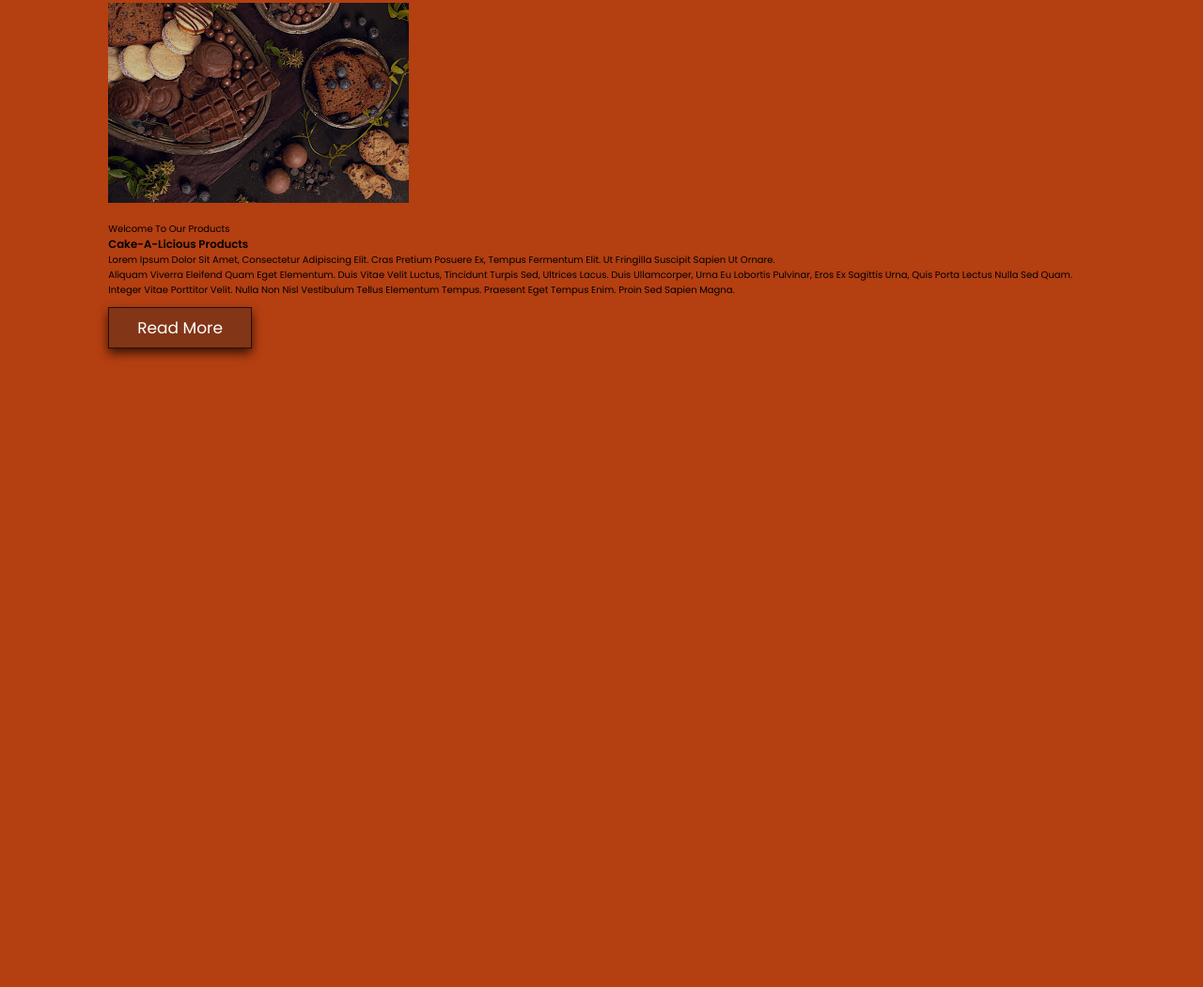
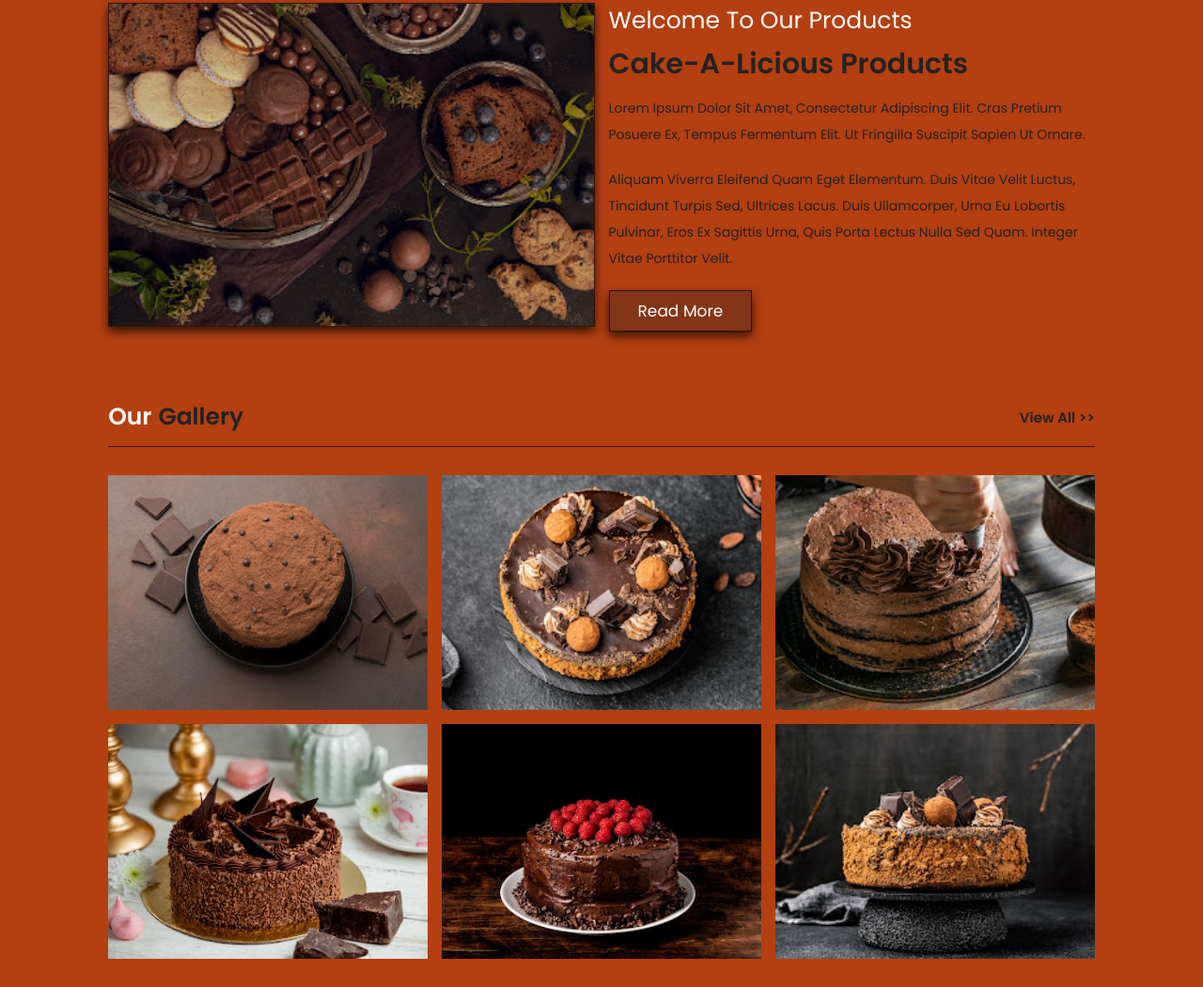
Before and after one commit to mfelicianosousa/cake-shop, a plain HTML site: page index.html in a window 1280 px wide. Shown: the part 2668-3719 px from the top of the page at 94% size. Before the commit the page ends 3069 px from the top, so only its background shows below. Drawn offline with Linux system fonts and the light colour scheme.

Commit message:
add our Gallery html and css

```diff
--- a/index.html
+++ b/index.html
@@ -339,7 +339,7 @@
         <div class="img">
             <img src="img/about-img.jpg" alt="">
         </div>
-        <div ckass="content">
+        <div class="content">
             <span>Welcome to our products</span>
             <h3>Cake-A-Licious products</h3>
             <p>Lorem ipsum dolor sit amet, consectetur adipiscing elit.
@@ -352,13 +352,74 @@
                 ultrices lacus. Duis ullamcorper, urna eu lobortis
                 pulvinar, eros ex sagittis urna, quis porta lectus
                 nulla sed quam. Integer vitae porttitor velit.
-                Nulla non nisl vestibulum tellus elementum tempus.
-                Praesent eget tempus enim. Proin sed sapien magna.
             </p>
             <a href="#" class="btn">read more</a>
         </div>
     </section>
     <!-- about section end -->
+    <!-- Gallery section init -->
+    <section class="gallery">
+        <h1 class="title"> our <span>gallery</span> <a href="#">view all >></a> </h1>
+        <div class="box-container">
+
+            <div class="box">
+                <img decoding="async" src="img/gallery-img-1.jpg" alt="">
+                <div class="icons">
+                    <a href="#" class="fas fa-eye"></a>
+                    <a href="#" class="fas fa-heart"></a>
+                    <a href="#" class="fas fa-share-alt"></a>
+                </div>
+            </div>
+
+            <div class="box">
+                <img decoding="async" src="img/gallery-img-2.jpg" alt="">
+                <div class="icons">
+                    <a href="#" class="fas fa-eye"></a>
+                    <a href="#" class="fas fa-heart"></a>
+                    <a href="#" class="fas fa-share-alt"></a>
+                </div>
+            </div>
+
+            <div class="box">
+                <img decoding="async" src="img/gallery-img-3.jpg" alt="">
+                <div class="icons">
+                    <a href="#" class="fas fa-eye"></a>
+                    <a href="#" class="fas fa-heart"></a>
+                    <a href="#" class="fas fa-share-alt"></a>
+                </div>
+            </div>
+
+            <div class="box">
+                <img decoding="async" src="img/gallery-img-4.jpg" alt="">
+                <div class="icons">
+                    <a href="#" class="fas fa-eye"></a>
+                    <a href="#" class="fas fa-heart"></a>
+                    <a href="#" class="fas fa-share-alt"></a>
+                </div>
+            </div>
+
+            <div class="box">
+                <img decoding="async" src="img/gallery-img-5.jpg" alt="">
+                <div class="icons">
+                    <a href="#" class="fas fa-eye"></a>
+                    <a href="#" class="fas fa-heart"></a>
+                    <a href="#" class="fas fa-share-alt"></a>
+                </div>
+            </div>
+
+            <div class="box">
+                <img decoding="async" src="img/gallery-img-6.jpg" alt="">
+                <div class="icons">
+                    <a href="#" class="fas fa-eye"></a>
+                    <a href="#" class="fas fa-heart"></a>
+                    <a href="#" class="fas fa-share-alt"></a>
+                </div>
+            </div>
+        </div>
+    </section>
+    <!-- Gallery section end -->
+
+
     <!-- custom js file link -->
     <script src="main.js"></script>
     <!-- load jQuery v3.6.4 -->
--- a/style.css
+++ b/style.css
@@ -384,6 +384,94 @@ section{
     gap: 1.5rem;
 }
 
+.about .img {
+    flex: 1 1 40rem;
+
+}
+
+.about .img img {
+    width: 100%;
+    box-shadow: 0 0.5rem 1rem rgba(0, 0, 0, 0.7);
+    border:0.1rem solid rgba(0,0,0,0.7);
+}
+
+.about .content {
+    flex: 1 1 40rem;
+}
+
+.about .content span{
+   color: #fff ;
+   font-size: 2.5rem;
+}
+
+.about .content h3{
+    color: #222;
+    font-size: 2.5rem;
+}
+
+.about .content h3{
+    color: #222;
+    font-size: 3rem;
+    padding-top: .5rem;
+}
+
+.about .content p{
+    color: #222;
+    font-size: 1.4rem;
+    line-height: 2;
+    padding: 1rem 0;
+}
+
+.gallery .box-container{
+    display: grid;
+    grid-template-columns: repeat(auto-fit, minmax(30rem, 1fr));
+    gap: 1.5rem;
+}
+
+.gallery .box-container .box{
+    height: 25rem;
+    overflow: hidden;
+    position: relative;
+}
+
+.gallery .box-container .box img{
+   height: 100%;
+   width: 100%;
+   object-fit: cover;
+   box-shadow: 0 0.5rem 1rem rgba(0, 0, 0, 0.7);
+}
+
+.gallery .box-container .box:hover img{
+    transform: scale(1.2);
+}
+
+.gallery .box-container .box:hover .icons{
+    bottom: 0;
+}
+
+.gallery .box-container .box .icons{
+    text-align: center;
+    background: rgba(0, 0, 0, 0.7);
+    padding: 1.5rem 0;
+    position: absolute;
+    bottom: -6rem;
+    left: 0;
+    right: 0;
+    z-index: 10;
+}
+
+.gallery .box-container .box .icons a{
+    font-size: 2.5rem;
+    color: #fff;
+    margin: 0 1.5rem;
+}
+
+.gallery .box-container .box .icons a:hover{
+    color: var(--brown)
+}
+
+
+
 /* media queries */
 @media (max-width: 991px){
   html{
```
